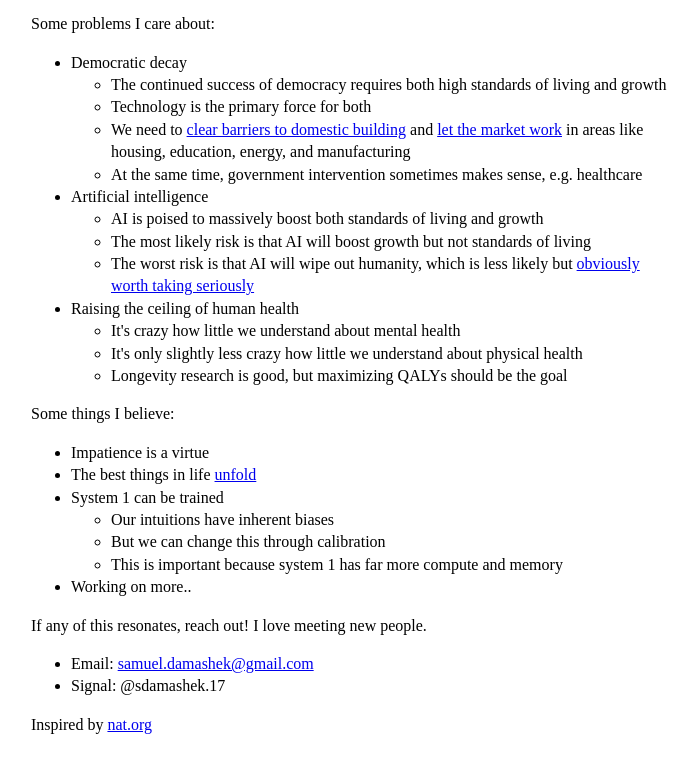
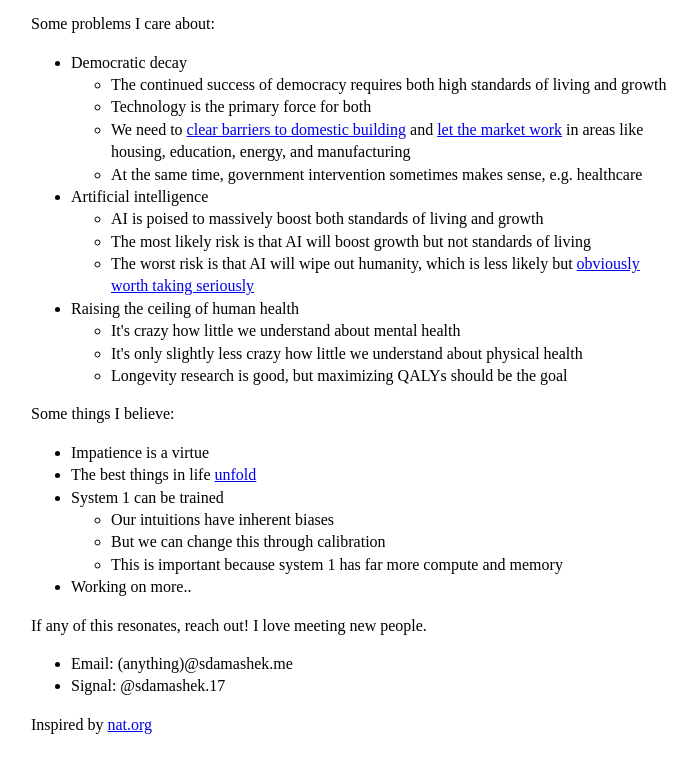
Before and after one commit to sdamashek/website, a plain HTML site: page src/index.html in a window 1280 px wide. Shown: the part 411-1184 px from the top of the page, without its empty margins (284-981 px from the left). Drawn offline with Linux system fonts and the light colour scheme.

Commit message:
email change

```diff
--- a/src/index.html
+++ b/src/index.html
@@ -96,7 +96,7 @@
 
 		If any of this resonates, reach out! I love meeting new people.
 		<ul>
-			<li>Email: <a href="mailto:samuel.damashek@gmail.com">samuel.damashek@gmail.com</a></li>
+			<li>Email: (anything)@sdamashek.me</li>
 			<li>Signal: @sdamashek.17</li>
 		</ul>
 
```
